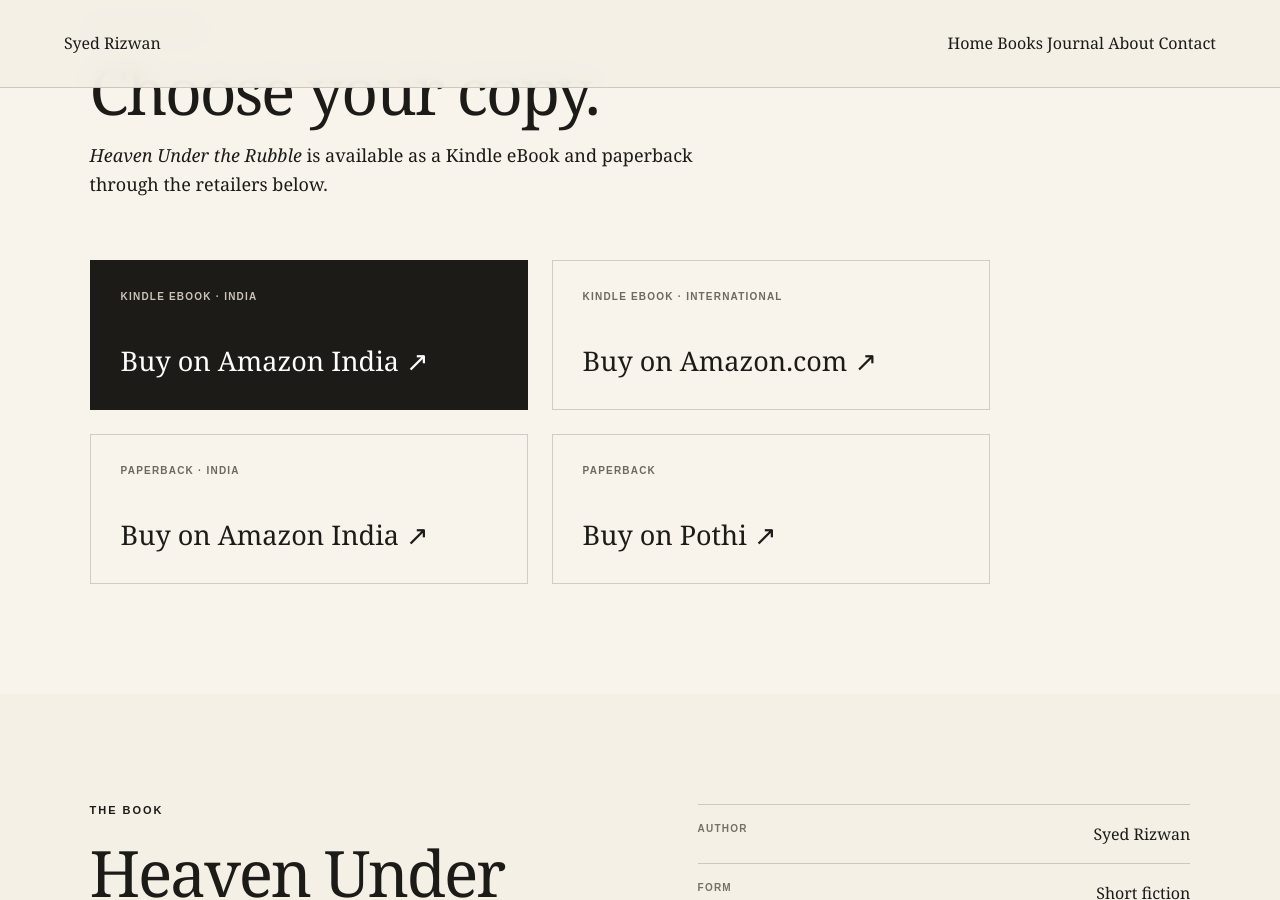
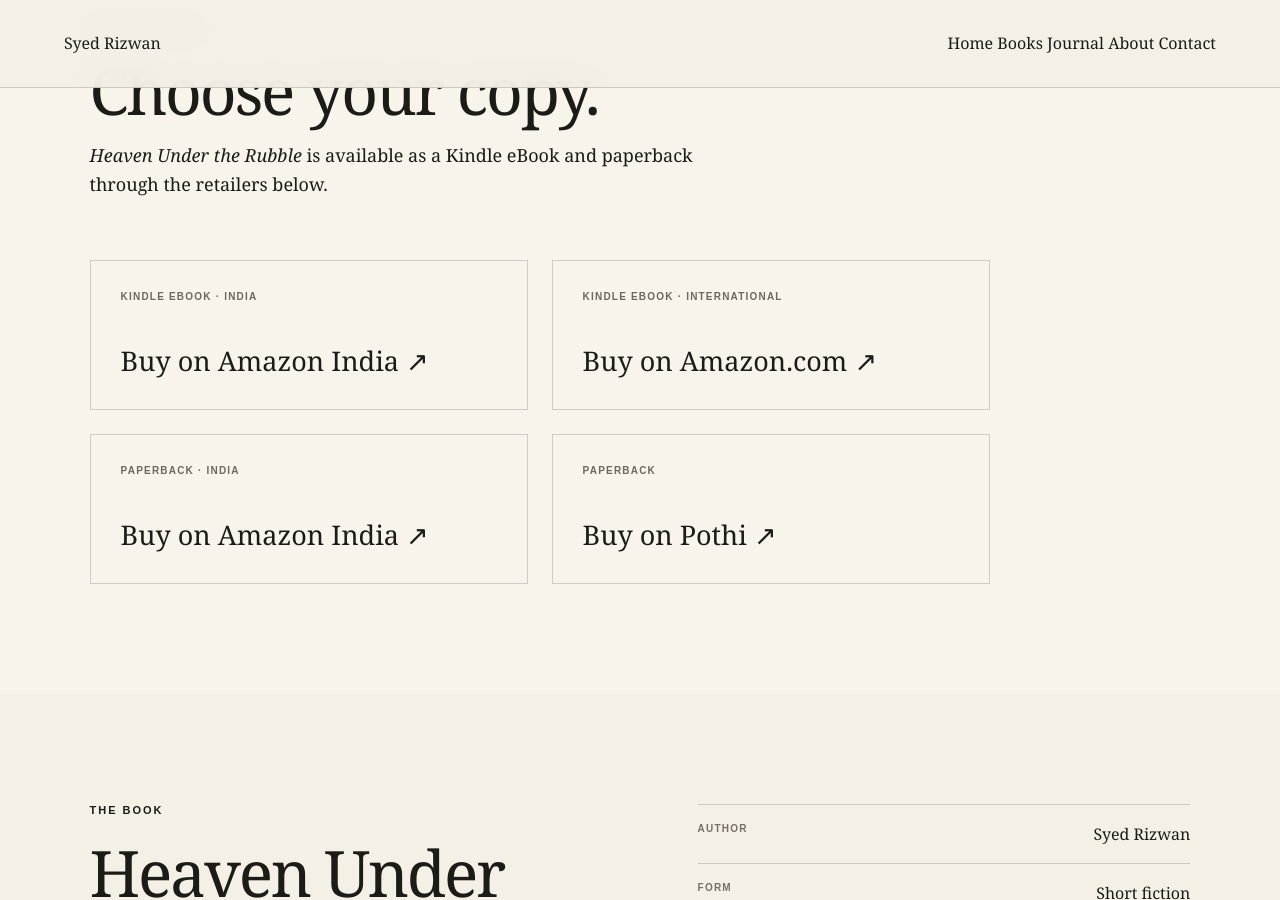
Before and after one commit to syedrizwanauthor/syedrizwanauthor.github.io, a Jekyll site: the page heaven-under-the-rubble.html, which Jekyll copies as it is, in a window 1280 px wide and 900 px high, scrolled down 2523 px. Built offline with Jekyll 4.4.1, drawn with Linux system fonts in a browser that asks for light colours.

Commit message:
Update heaven-under-the-rubble.html

```diff
--- a/heaven-under-the-rubble.html
+++ b/heaven-under-the-rubble.html
@@ -172,7 +172,7 @@
       href="https://www.amazon.in/Heaven-Under-Rubble-Selected-Stories-ebook/dp/B0H8ZGWDDZ"
       target="_blank"
       rel="noopener noreferrer"
-      class="book-buy-card featured-buy"
+      class="book-buy-card"
     >
       <span>Kindle eBook · India</span>
       <strong>Buy on Amazon India ↗</strong>
```
